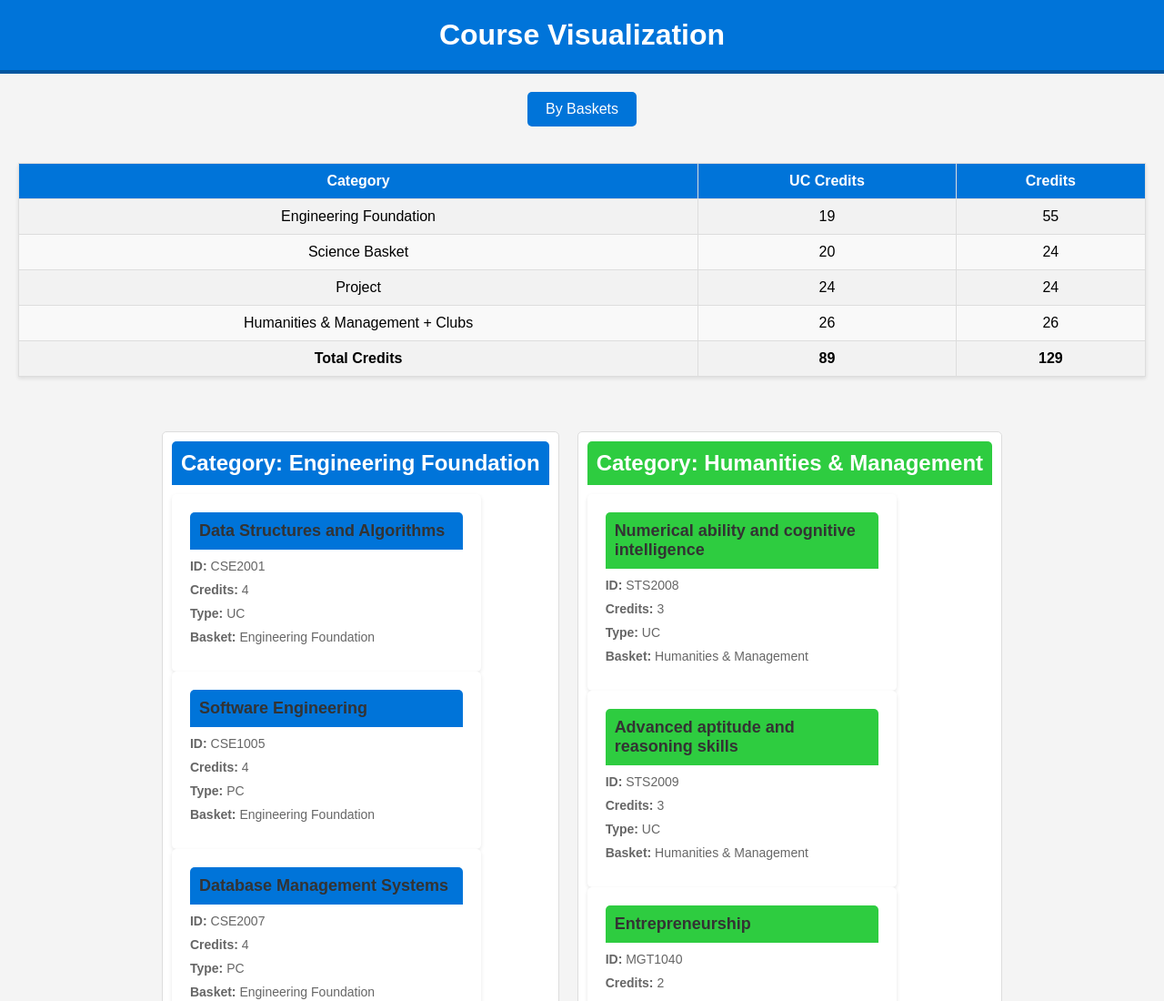
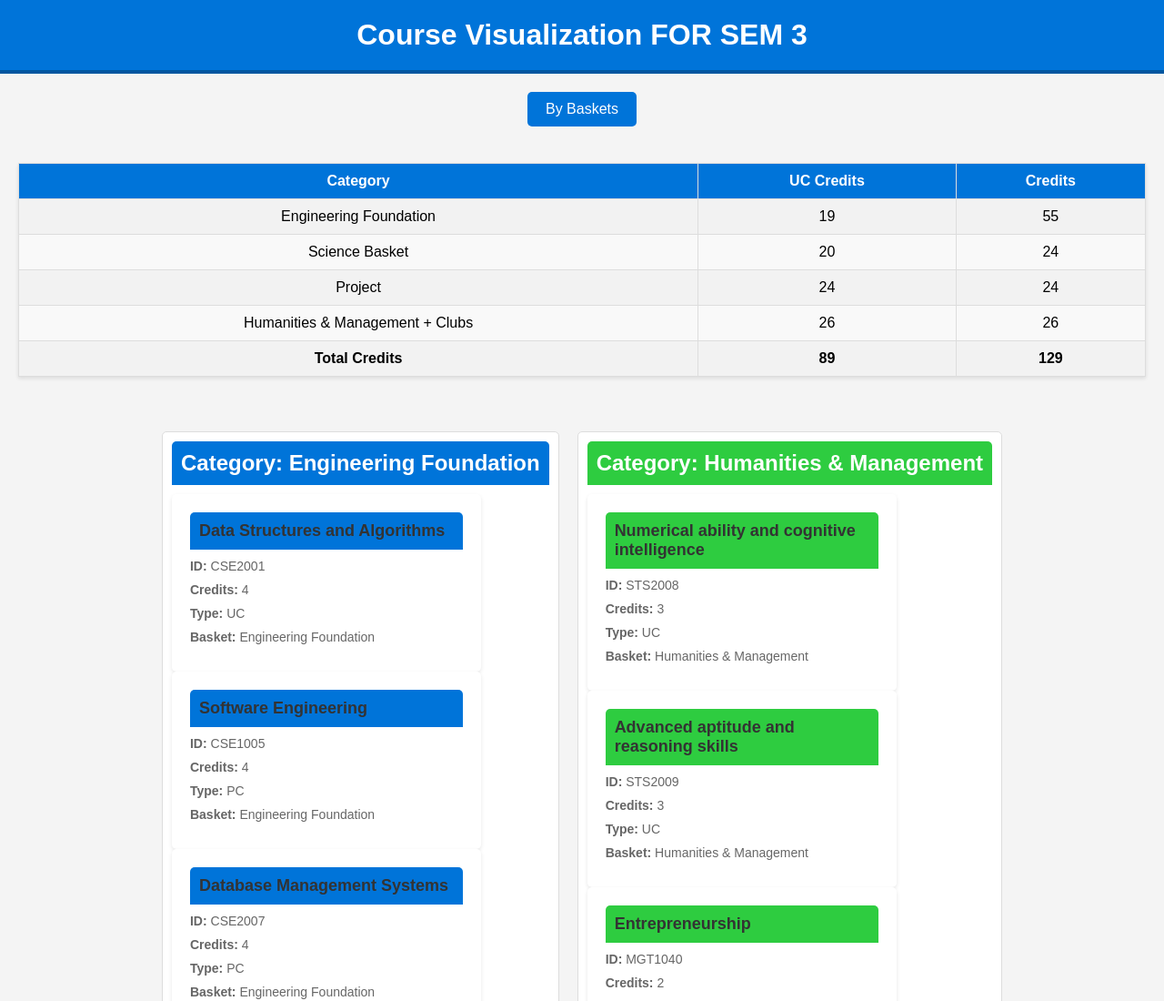
Before and after one commit to mskstanmay/Vitap-Courses, a plain HTML site: page index.html in a window 1280 px wide. Shown: the top 1100 px of the page at 91% size. Drawn offline with Linux system fonts and the light colour scheme.

Commit message:
Sem 3 mentioned in main h1

```diff
--- a/index.html
+++ b/index.html
@@ -10,7 +10,7 @@
 
 <body>
   <div id="header">
-    <h1>Course Visualization</h1>
+    <h1>Course Visualization FOR SEM 3</h1>
   </div>
   <div id="controls">
     <button id="view-baskets" class="view-button">By Baskets</button>
```
